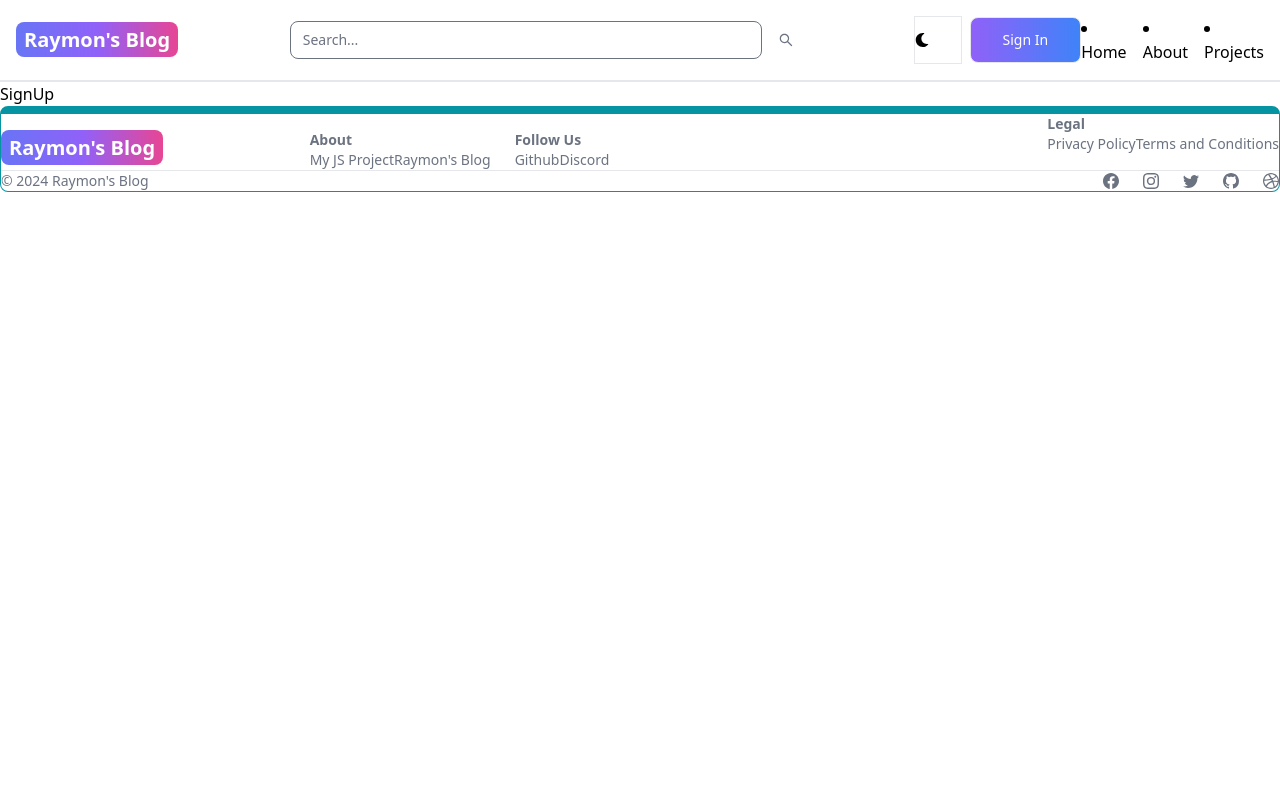
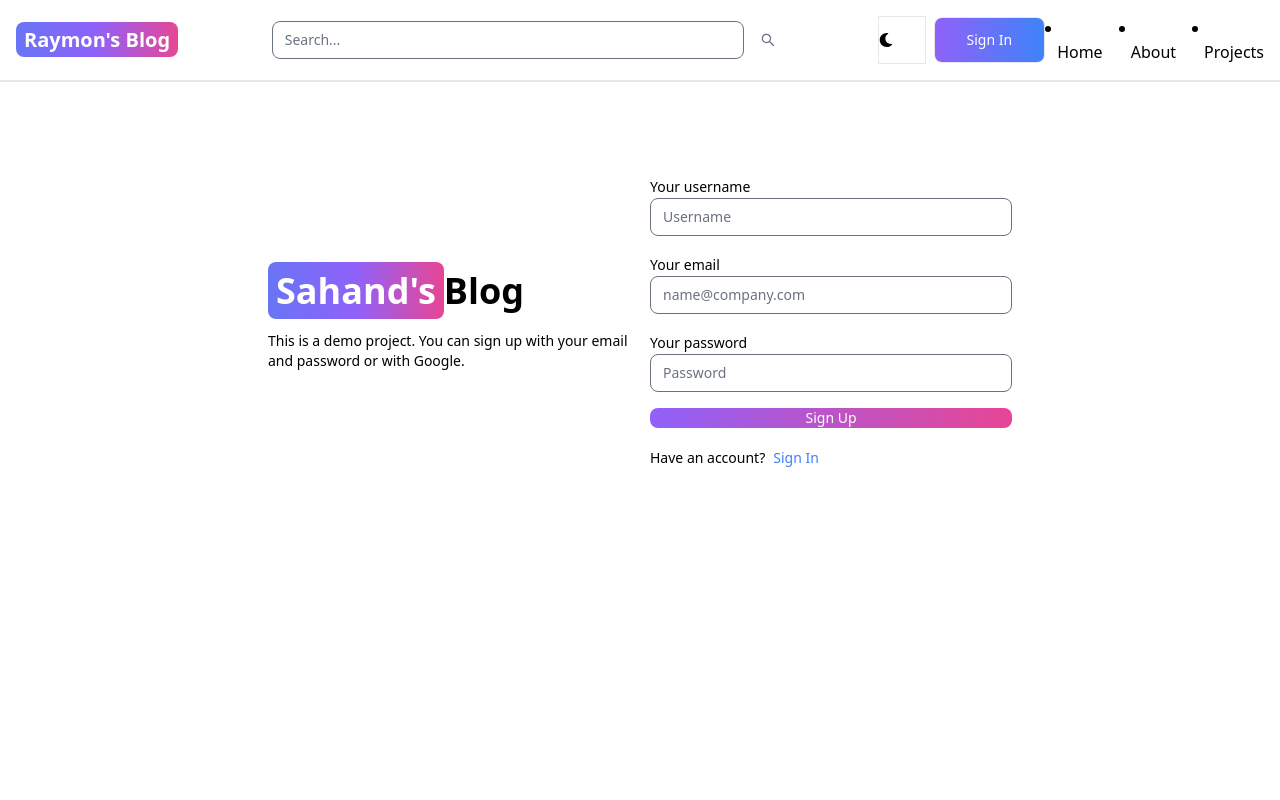
Before and after one commit to raymonsadhra/merg-blog, a React (Vite) app in the folder client/: page /sign-up in a window 1280 px wide. Shown: the top 800 px of the page. Built offline with nearby package versions, Linux system fonts and the light colour scheme.

Commit message:
sign in functionality

```diff
--- a/client/src/pages/SignIn.jsx
+++ b/client/src/pages/SignIn.jsx
@@ -1,9 +1,109 @@
-import React, { Component } from 'react'
+import { Alert, Button, Label, Spinner, TextInput } from 'flowbite-react';
+import { useState } from 'react';
+import { Link, useNavigate } from 'react-router-dom';
 
-export default class SignIn extends Component {
-  render() {
-    return (
-      <div>SignIn</div>
-    )
-  }
+
+export default function SignIn() {
+  const [formData, setFormData] = useState({});
+  const [errorMessage, setErrorMessage] = useState(null);
+  const [loading, setLoading] = useState(false);
+  const navigate = useNavigate();
+  const handleChange = (e) => {
+    setFormData({ ...formData, [e.target.id]: e.target.value.trim() });
+  };
+  const handleSubmit = async (e) => {
+    e.preventDefault();
+    if ( !formData.email || !formData.password) {
+      return setErrorMessage('Please fill out all fields.');
+    }
+    try {
+      setLoading(true);
+      setErrorMessage(null);
+      const res = await fetch('/api/auth/signin', {
+        method: 'POST',
+        headers: { 'Content-Type': 'application/json' },
+        body: JSON.stringify(formData),
+      });
+      const data = await res.json();
+      if (data.success === false) {
+        return setErrorMessage(data.message);
+      }
+      setLoading(false);
+      if(res.ok) {
+        navigate('/');
+      }
+    } catch (error) {
+      setErrorMessage(error.message);
+      setLoading(false);
+    }
+  };
+  return (
+    <div className='min-h-screen mt-20'>
+      <div className='flex p-3 max-w-3xl mx-auto flex-col md:flex-row md:items-center gap-5'>
+        {/* left */}
+        <div className='flex-1'>
+          <Link to='/' className='font-bold dark:text-white text-4xl'>
+            <span className='px-2 py-1 bg-gradient-to-r from-indigo-500 via-purple-500 to-pink-500 rounded-lg text-white'>
+              Sahand's
+            </span>
+            Blog
+          </Link>
+          <p className='text-sm mt-5'>
+            This is a demo project. You can sign in with your email and password
+            or with Google.
+          </p>
+        </div>
+        {/* right */}
+
+        <div className='flex-1'>
+          <form className='flex flex-col gap-4' onSubmit={handleSubmit}>
+            <div>
+              <Label value='Your email' />
+              <TextInput
+                type='email'
+                placeholder='name@company.com'
+                id='email'
+                onChange={handleChange}
+              />
+            </div>
+            <div>
+              <Label value='Your password' />
+              <TextInput
+                type='password'
+                placeholder='Password'
+                id='password'
+                onChange={handleChange}
+              />
+            </div>
+            <Button
+              gradientDuoTone='purpleToPink'
+              type='submit'
+              disabled={loading}
+            >
+              {loading ? (
+                <>
+                  <Spinner size='sm' />
+                  <span className='pl-3'>Loading...</span>
+                </>
+              ) : (
+                'Sign In'
+              )}
+            </Button>
+
+          </form>
+          <div className='flex gap-2 text-sm mt-5'>
+            <span>Don't have an account?</span>
+            <Link to='/sign-up' className='text-blue-500'>
+              Sign In
+            </Link>
+          </div>
+          {errorMessage && (
+            <Alert className='mt-5' color='failure'>
+              {errorMessage}
+            </Alert>
+          )}
+        </div>
+      </div>
+    </div>
+  );
 }
--- a/client/src/pages/SignUp.jsx
+++ b/client/src/pages/SignUp.jsx
@@ -1,9 +1,118 @@
-import React, { Component } from 'react'
+import { Alert, Button, Label, Spinner, TextInput } from 'flowbite-react';
+import { useState } from 'react';
+import { Link, useNavigate } from 'react-router-dom';
 
-export default class SignUp extends Component {
-  render() {
-    return (
-      <div>SignUp</div>
-    )
-  }
+
+export default function SignUp() {
+  const [formData, setFormData] = useState({});
+  const [errorMessage, setErrorMessage] = useState(null);
+  const [loading, setLoading] = useState(false);
+  const navigate = useNavigate();
+  const handleChange = (e) => {
+    setFormData({ ...formData, [e.target.id]: e.target.value.trim() });
+  };
+  const handleSubmit = async (e) => {
+    e.preventDefault();
+    if (!formData.username || !formData.email || !formData.password) {
+      return setErrorMessage('Please fill out all fields.');
+    }
+    try {
+      setLoading(true);
+      setErrorMessage(null);
+      const res = await fetch('/api/auth/signup', {
+        method: 'POST',
+        headers: { 'Content-Type': 'application/json' },
+        body: JSON.stringify(formData),
+      });
+      const data = await res.json();
+      if (data.success === false) {
+        return setErrorMessage(data.message);
+      }
+      setLoading(false);
+      if(res.ok) {
+        navigate('/sign-in');
+      }
+    } catch (error) {
+      setErrorMessage(error.message);
+      setLoading(false);
+    }
+  };
+  return (
+    <div className='min-h-screen mt-20'>
+      <div className='flex p-3 max-w-3xl mx-auto flex-col md:flex-row md:items-center gap-5'>
+        {/* left */}
+        <div className='flex-1'>
+          <Link to='/' className='font-bold dark:text-white text-4xl'>
+            <span className='px-2 py-1 bg-gradient-to-r from-indigo-500 via-purple-500 to-pink-500 rounded-lg text-white'>
+              Sahand's
+            </span>
+            Blog
+          </Link>
+          <p className='text-sm mt-5'>
+            This is a demo project. You can sign up with your email and password
+            or with Google.
+          </p>
+        </div>
+        {/* right */}
+
+        <div className='flex-1'>
+          <form className='flex flex-col gap-4' onSubmit={handleSubmit}>
+            <div>
+              <Label value='Your username' />
+              <TextInput
+                type='text'
+                placeholder='Username'
+                id='username'
+                onChange={handleChange}
+              />
+            </div>
+            <div>
+              <Label value='Your email' />
+              <TextInput
+                type='email'
+                placeholder='name@company.com'
+                id='email'
+                onChange={handleChange}
+              />
+            </div>
+            <div>
+              <Label value='Your password' />
+              <TextInput
+                type='password'
+                placeholder='Password'
+                id='password'
+                onChange={handleChange}
+              />
+            </div>
+            <Button
+              gradientDuoTone='purpleToPink'
+              type='submit'
+              disabled={loading}
+            >
+              {loading ? (
+                <>
+                  <Spinner size='sm' />
+                  <span className='pl-3'>Loading...</span>
+                </>
+              ) : (
+                'Sign Up'
+              )}
+            </Button>
+
+          </form>
+          <div className='flex gap-2 text-sm mt-5'>
+            <span>Have an account?</span>
+            <Link to='/sign-in' className='text-blue-500'>
+              Sign In
+            </Link>
+          </div>
+          {errorMessage && (
+            <Alert className='mt-5' color='failure'>
+              {errorMessage}
+            </Alert>
+          )}
+        </div>
+      </div>
+    </div>
+  );
 }
```
